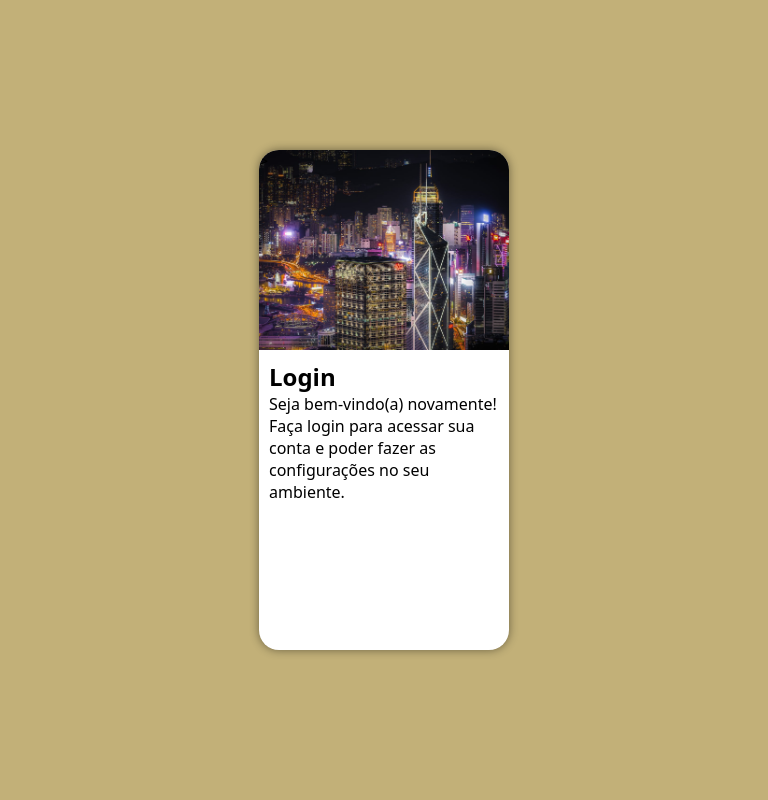
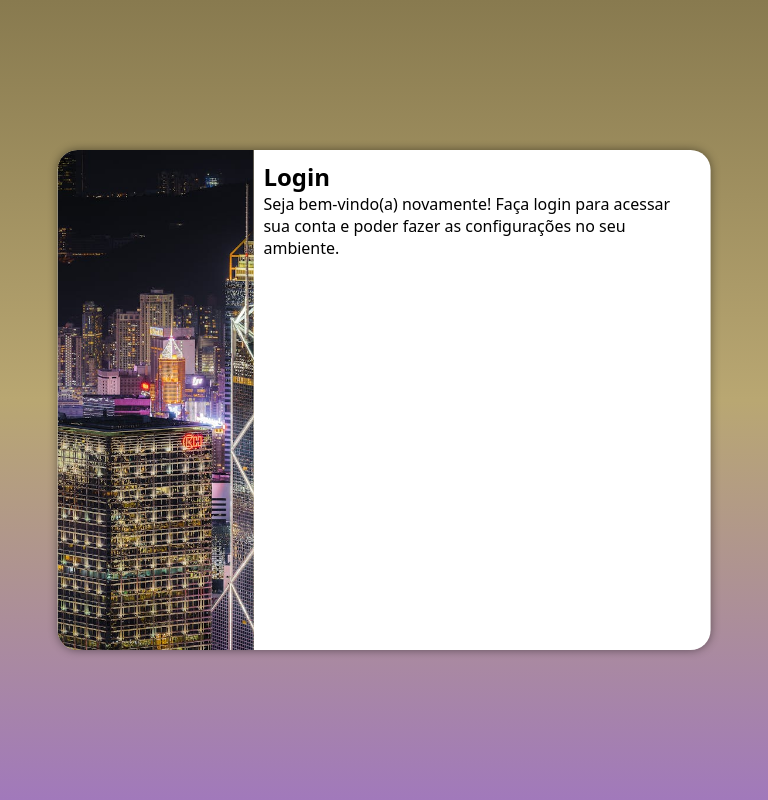
Before and after one commit to joaoluis25/projeto-login, a PHP site: page / in a window 768 px wide. Run offline with PHP 8.4, Linux system fonts and the light colour scheme.

Commit message:
projeto login fase 3 completa medias queries diferentes

```diff
--- a/estilos/cll.css
+++ b/estilos/cll.css
@@ -3,7 +3,7 @@
 /*
 
   preto forte= #111111
-  madeira escuro= #C2B078
+  madeira escuro= #887a4f
   madeira claro= #D3C188
   preto claro= #333333
   branco
@@ -18,7 +18,7 @@
 }
 
 body, html{
-    background-color:#C2B078 ;
+    background-color:#887a4f ;
     height: 100vh;
     width: 100vw;
 }
@@ -51,6 +51,9 @@ main{
     */
     box-shadow: 0px 0px 10px rgba(0, 0, 0, 0.452);
     display: block;
+
+    transition: width 0.32s, height 0.32s;
+    transition-timing-function: ease;
 }
 
 #imagem{
--- /dev/null
+++ b/estilos/mq.css
@@ -0,0 +1,54 @@
+@charset "UTF-8";
+
+@media screen and (min-width: 768px) and (max-width: 992px){
+    body{
+        background-image: linear-gradient(to bottom, #887a4fa6, #b9a772, #a179bb);
+    }
+    #login{
+        width: 85vw;
+    }
+
+    #login > #imagem{
+        float: left;/* serve para posicionar um elemento à esquerda ou à direita, permitindo que outros elementos, como texto, se ajustem ao seu redor, como em um layout de jornal.
+        Valores mais comuns:
+        [float: left;]:
+            O elemento é posicionado no lado esquerdo do seu contêiner, e o conteúdo subsequente é exibido         ao seu lado direito, envolvendo-o.
+        [float: right;]:
+            O elemento é posicionado no lado direito do seu contêiner, e o conteúdo subsequente é exibido ao         seu lado esquerdo, envolvendo-o.
+        [float: none;]:
+            O elemento não flutua, retornando ao fluxo normal do documento (é o valor padrão).
+        [float: inherit;]:
+            O elemento herda o valor float do seu elemento pai.
+        */
+        width: 30%;
+        height: 100%;
+    }
+
+    #login > #formulario{
+        float: right;
+        width: 70%;
+    }
+
+}
+
+@media screen and (min-width: 992px) {
+    body{
+        background-image: linear-gradient(to bottom, #887a4fa6, #b9a772, #a179bb);
+    }
+    #login{
+        width: 950px;
+    }
+
+    #login > #imagem{
+        float: left;
+        width: 50%;
+        height: 100%;
+    }
+
+    #login > #formulario{
+        float: right;
+        width: 50%;
+    }
+
+
+}
--- a/index.html
+++ b/index.html
@@ -4,6 +4,7 @@
     <meta charset="UTF-8">
     <meta name="viewport" content="width=device-width, initial-scale=1.0">
     <link rel="stylesheet" href="estilos/cll.css">
+    <link rel="stylesheet" href="estilos/mq.css">
     <title>projeto login</title>
 </head>
 <body>
--- /dev/null
+++ b/login.php
@@ -0,0 +1 @@
+Você fez o seu login com sucesso parabens!
```
